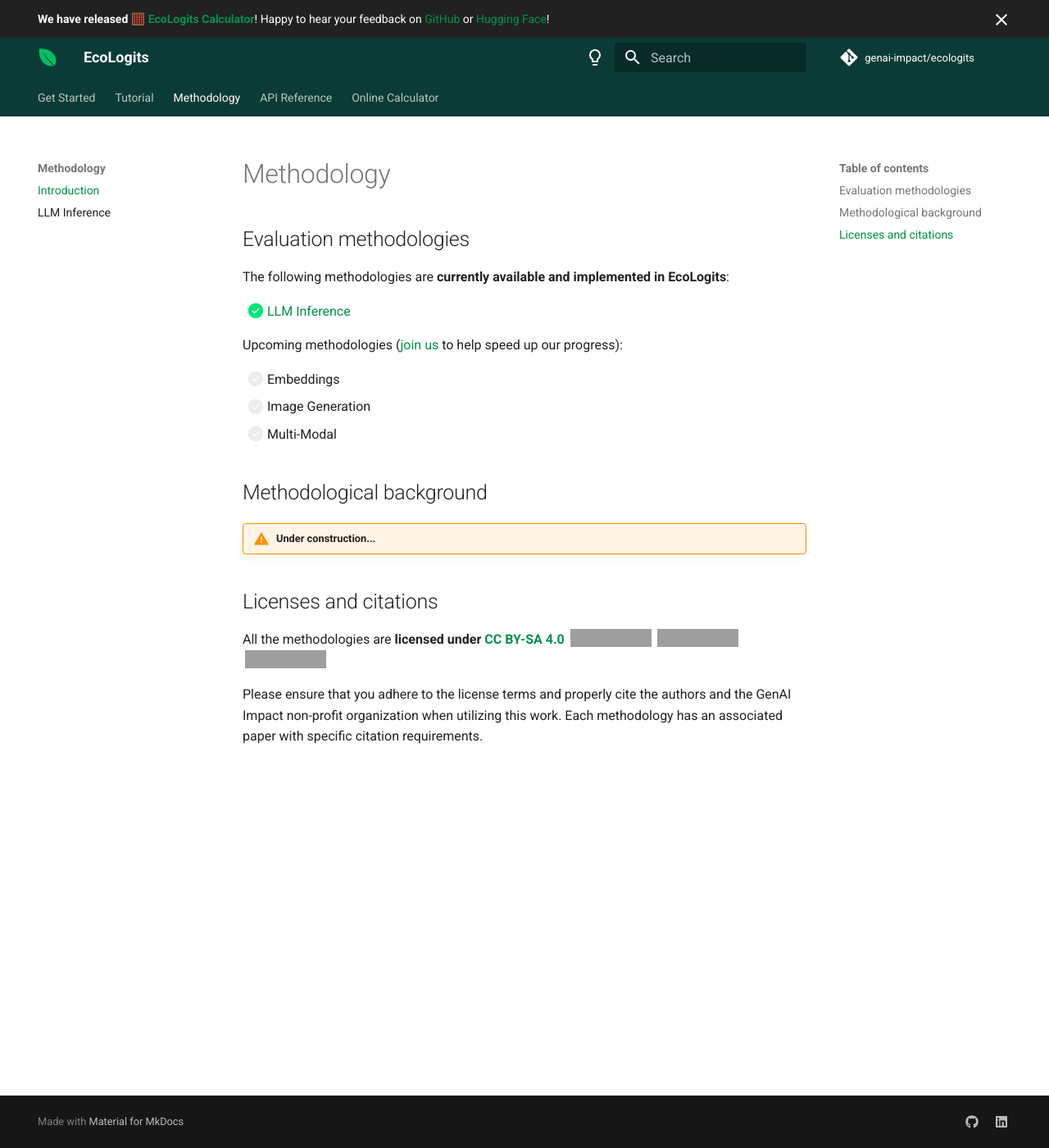
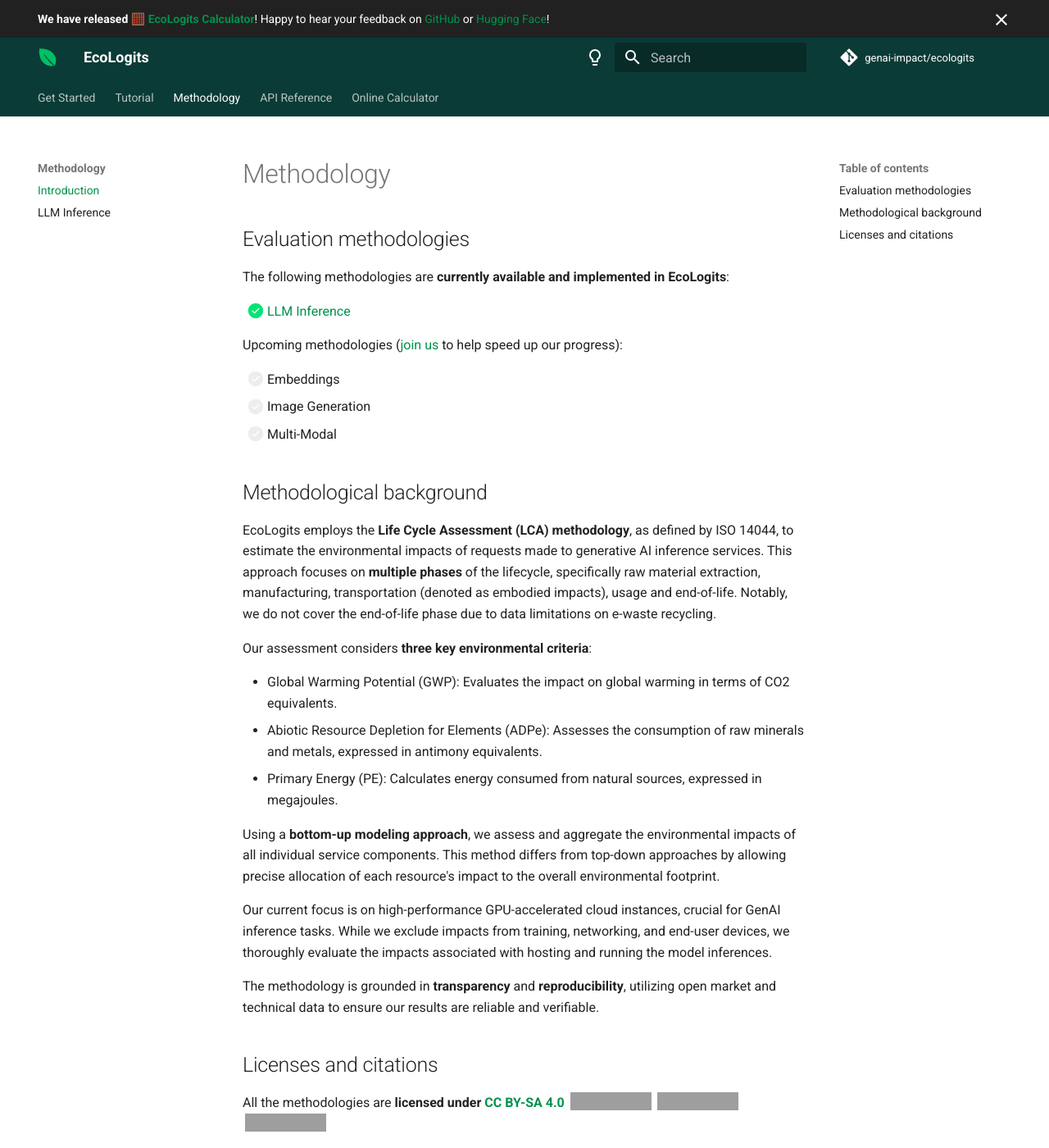
Before and after one commit to genai-impact/ecologits, an MkDocs documentation site: the page built from docs/methodology/index.md, in a window 1280 px wide and 1400 px high. Shown: the whole window at 82% size. Built offline with MkDocs 1.6.1 and Material for MkDocs 9.7.7, drawn with Linux system fonts in a browser that asks for light colours; comment, search, counter and statistics services are not loaded; the version menu is left out; grey boxes are pictures that could not be loaded.

Commit message:
docs: add methodological background section

```diff
--- a/docs/methodology/index.md
+++ b/docs/methodology/index.md
@@ -14,12 +14,19 @@
 
 ## Methodological background
 
-!!! warning "Under construction..."
+EcoLogits employs the **Life Cycle Assessment (LCA) methodology**, as defined by ISO 14044, to estimate the environmental impacts of requests made to generative AI inference services. This approach focuses on **multiple phases** of the lifecycle, specifically raw material extraction, manufacturing, transportation (denoted as embodied impacts), usage and end-of-life. Notably, we do not cover the end-of-life phase due to data limitations on e-waste recycling.
 
-[//]: # (- What's an LCA?)
-[//]: # (- What are usage and embodied phases?)
-[//]: # (- What about end-of-life phase?)
-[//]: # (- What are multicriteria impacts? &#40;GWP, ADPe, MJ and others&#41;)
+Our assessment considers **three key environmental criteria**:
+
+- Global Warming Potential (GWP): Evaluates the impact on global warming in terms of CO2 equivalents.
+- Abiotic Resource Depletion for Elements (ADPe): Assesses the consumption of raw minerals and metals, expressed in antimony equivalents.
+- Primary Energy (PE): Calculates energy consumed from natural sources, expressed in megajoules.
+
+Using a **bottom-up modeling approach**, we assess and aggregate the environmental impacts of all individual service components. This method differs from top-down approaches by allowing precise allocation of each resource's impact to the overall environmental footprint.
+
+Our current focus is on high-performance GPU-accelerated cloud instances, crucial for GenAI inference tasks. While we exclude impacts from training, networking, and end-user devices, we thoroughly evaluate the impacts associated with hosting and running the model inferences.
+
+The methodology is grounded in **transparency** and **reproducibility**, utilizing open market and technical data to ensure our results are reliable and verifiable.
 
 ## Licenses and citations
 
```
